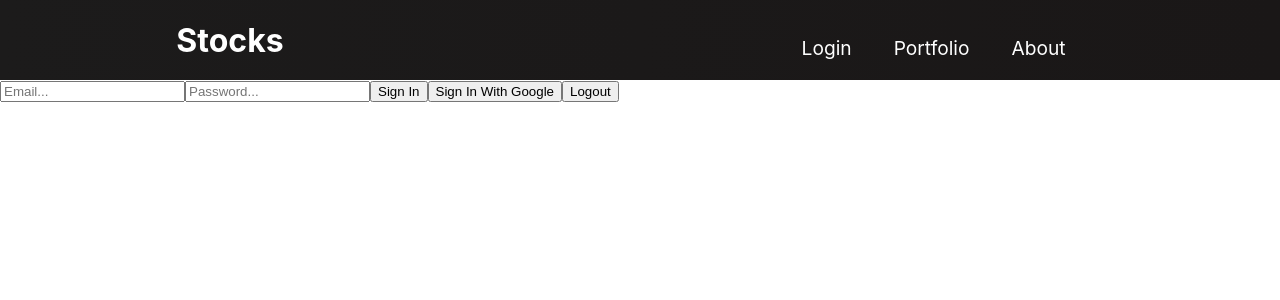
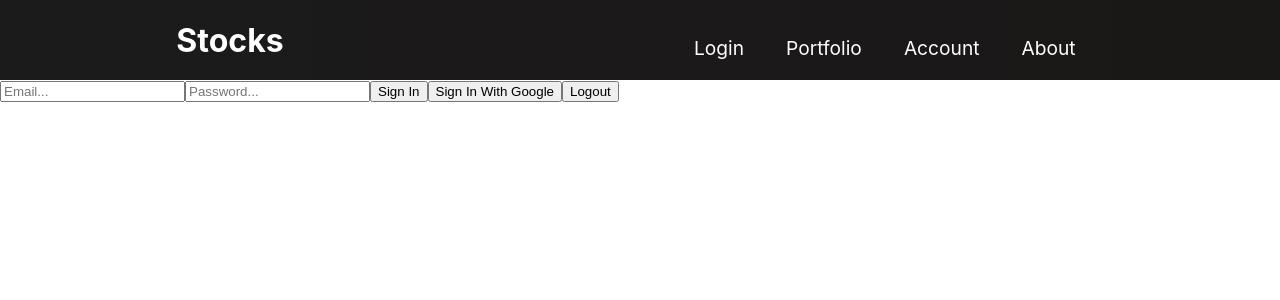
Before and after one commit to pchachicho/Stock-Trading-App, a React (Create React App) app: page /Account in a window 1280 px wide. Shown: the top 300 px of the page. Built offline with nearby package versions, Linux system fonts and the light colour scheme.

Commit message:
added account

```diff
--- a/src/App.js
+++ b/src/App.js
@@ -5,6 +5,7 @@ import {Auth} from "./components/auth.js"
 import About from './components/About/About';
 import Portfolio from './components/Portfolio/Portfolio';
 import LogIn from './components/LogIn/LogIn';
+import Account from './components/Account/Account';
 function App() {
   return (
     <div>
@@ -15,6 +16,7 @@ function App() {
         <Route path="/about" component={About} />
         <Route path="/login" component={LogIn} />
         <Route path="/Portfolio" component={Portfolio} />
+        <Route path="/Account" component={Account} />
       </Routes>
     </Router>
     <Auth />
--- /dev/null
+++ b/src/components/Account/Account.js
@@ -0,0 +1,9 @@
+import React from 'react'
+
+function Account() {
+  return (
+    <div>Account</div>
+  )
+}
+
+export default Account
--- a/src/components/NavBar/NavBar.js
+++ b/src/components/NavBar/NavBar.js
@@ -44,6 +44,15 @@ function NavBar() {
           </li>
           <li className="nav-item">
             <Link
+              to="/Account"
+              className="nav-links"
+              onClick={closeMobileMenu}
+            >
+              Account
+            </Link>
+          </li>
+          <li className="nav-item">
+            <Link
               to="/About"
               className="nav-links"
               onClick={closeMobileMenu}
```
